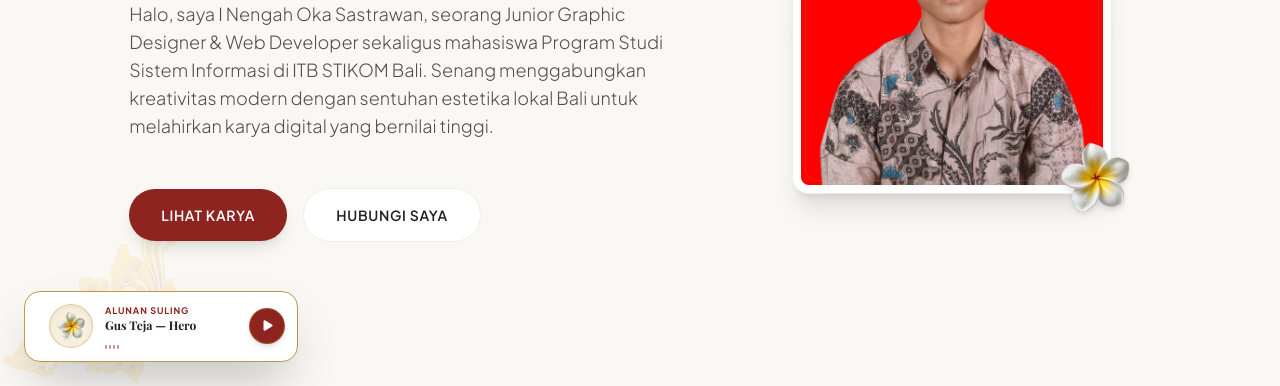
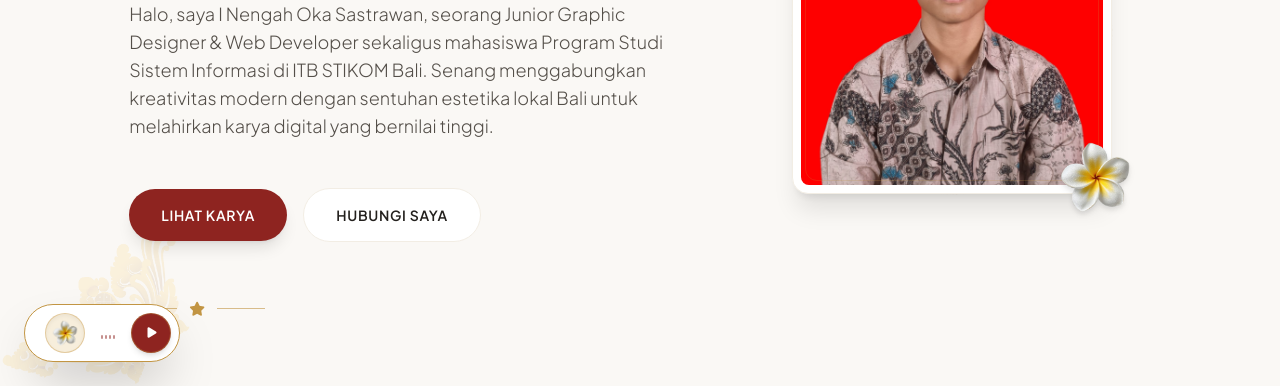
Before and after one commit to okasastrawan188-hash/Portofolio, a plain HTML site: page index.html in a window 1280 px wide. Shown: the part 414-800 px from the top of the page. Drawn offline with nearby package versions, Linux system fonts and the light colour scheme; a web font is replaced by a local one.

Commit message:
Add files via upload

```diff
--- a/index.html
+++ b/index.html
@@ -1050,41 +1050,35 @@
     </footer>
 
     <!-- ================================================================= -->
-    <!-- 🎵 KODE PEMUTAR MUSIK LATAR BALI TRADISIONAL (Gus Teja - Hero)    -->
+    <!-- 🎵 KODE PEMUTAR MUSIK LATAR BALI TRADISIONAL (Play & Stop Saja)    -->
     <!-- ================================================================= -->
-    <div id="audio-widget" class="fixed bottom-6 left-6 z-[90] bg-white border border-bali-gold rounded-2xl shadow-2xl p-3 flex items-center space-x-3 max-w-[260px] sm:max-w-xs transition-all duration-500 transform hover:scale-[1.02] select-none">
+    <div id="audio-widget" class="fixed bottom-6 left-6 z-[90] bg-white border border-bali-gold rounded-full shadow-2xl p-2 flex items-center space-x-3 transition-all duration-500 transform hover:scale-[1.05] select-none">
 
-        <!-- HTML5 Audio Element playing beautiful ambient Balinese flute by Gus Teja -->
+        <!-- HTML5 Audio Element (menggunakan music.mp3 lokal) -->
         <audio id="bg-music" loop preload="auto">
-            <source src="https://www.murnis.com/murnis_wp/wp-content/uploads/2018/10/Gus-Teja-Hero.mp3" type="audio/mpeg">
+            <source src="asset/music.mp3" type="audio/mpeg">
             Your browser does not support the audio element.
         </audio>
 
         <!-- Rotating Jepun / Disc Cover -->
-        <div class="relative w-10 h-10 sm:w-11 sm:h-11 rounded-full overflow-hidden border border-bali-gold/40 bg-bali-goldLight flex items-center justify-center flex-shrink-0 shadow-inner">
+        <div class="relative w-10 h-10 rounded-full overflow-hidden border border-bali-gold/40 bg-bali-goldLight flex items-center justify-center flex-shrink-0 shadow-inner">
             <!-- ================================================================= -->
             <!-- 🌺 KODE GAMBAR SATU BUNGA JEPUN BERPUTAR DI PEMUTAR MUSIK (jepun.png) -->
             <!-- ================================================================= -->
-            <img id="music-flower" src="asset/jepun.png" alt="Music Spin" class="w-7 h-7 sm:w-8 sm:h-8 object-contain transition-transform duration-1000 ease-linear" onerror="this.onerror=null; this.src='https://placehold.co/40x40/C29543/ffffff?text=♫';">
+            <img id="music-flower" src="asset/jepun.png" alt="Music Spin" class="w-7 h-7 object-contain transition-transform duration-1000 ease-linear" onerror="this.onerror=null; this.src='https://placehold.co/40x40/C29543/ffffff?text=♫';">
             <!-- ================================================================= -->
         </div>
 
-        <!-- Controls & Metadata -->
-        <div class="flex-grow pr-1">
-            <p class="text-[9px] uppercase tracking-widest text-bali-red font-bold font-sans">Alunan Suling</p>
-            <h5 class="text-[11px] sm:text-xs font-serif font-extrabold text-bali-basalt truncate w-24 sm:w-32">Gus Teja — Hero</h5>
-
-            <!-- Dynamic Playing Indicator (Wave Visualizer) -->
-            <div id="wave-container" class="flex items-end space-x-[2px] h-3 mt-1 opacity-50">
-                <span class="w-[2px] bg-bali-red rounded-full h-1"></span>
-                <span class="w-[2px] bg-bali-red rounded-full h-1"></span>
-                <span class="w-[2px] bg-bali-red rounded-full h-1"></span>
-                <span class="w-[2px] bg-bali-red rounded-full h-1"></span>
-            </div>
+        <!-- Dynamic Playing Indicator (Wave Visualizer murni tanpa teks) -->
+        <div id="wave-container" class="flex items-end space-x-[2px] h-3 px-1 opacity-50">
+            <span class="w-[2px] bg-bali-red rounded-full h-1"></span>
+            <span class="w-[2px] bg-bali-red rounded-full h-1"></span>
+            <span class="w-[2px] bg-bali-red rounded-full h-1"></span>
+            <span class="w-[2px] bg-bali-red rounded-full h-1"></span>
         </div>
 
-        <!-- Play / Pause Action Button -->
-        <button id="music-toggle-btn" class="w-8 h-8 sm:w-9 sm:h-9 rounded-full bg-bali-red hover:bg-bali-redDark text-white flex items-center justify-center shadow-md focus:outline-none transition-all duration-300 transform active:scale-95 border border-bali-gold/40">
+        <!-- Play / Pause Action Button (Tombol Play dan Stop) -->
+        <button id="music-toggle-btn" class="w-10 h-10 rounded-full bg-bali-red hover:bg-bali-redDark text-white flex items-center justify-center shadow-md focus:outline-none transition-all duration-300 transform active:scale-95 border border-bali-gold/40 mr-1">
             <i id="play-icon" class="fa-solid fa-play ml-0.5 text-xs"></i>
         </button>
     </div>
@@ -1192,7 +1186,7 @@
             }, 4000);
         }
 
-        // Traditional Background Music Controller Script
+        // Traditional Background Music Controller Script (Hanya Play & Stop)
         const bgMusic = document.getElementById('bg-music');
         const musicToggleBtn = document.getElementById('music-toggle-btn');
         const playIcon = document.getElementById('play-icon');
@@ -1202,19 +1196,19 @@
         musicToggleBtn.addEventListener('click', () => {
             if (bgMusic.paused) {
                 bgMusic.play();
-                // Play / Pause Icons Toggle
+                // Ganti ke Ikon Pause/Stop
                 playIcon.classList.remove('fa-play', 'ml-0.5');
                 playIcon.classList.add('fa-pause');
-                // Rotate Flower Animation
+                // Jalankan Animasi Putar Jepun
                 musicFlower.classList.add('spin-active');
-                // Visualizer Wave Animation
+                // Jalankan Animasi Gelombang Audio
                 waveBars.forEach(bar => bar.classList.add('wave-bar'));
             } else {
                 bgMusic.pause();
-                // Reset Icons
+                // Ganti Kembali ke Ikon Play
                 playIcon.classList.remove('fa-pause');
                 playIcon.classList.add('fa-play', 'ml-0.5');
-                // Stop Animations
+                // Hentikan Semua Animasi
                 musicFlower.classList.remove('spin-active');
                 waveBars.forEach(bar => bar.classList.remove('wave-bar'));
             }
```
